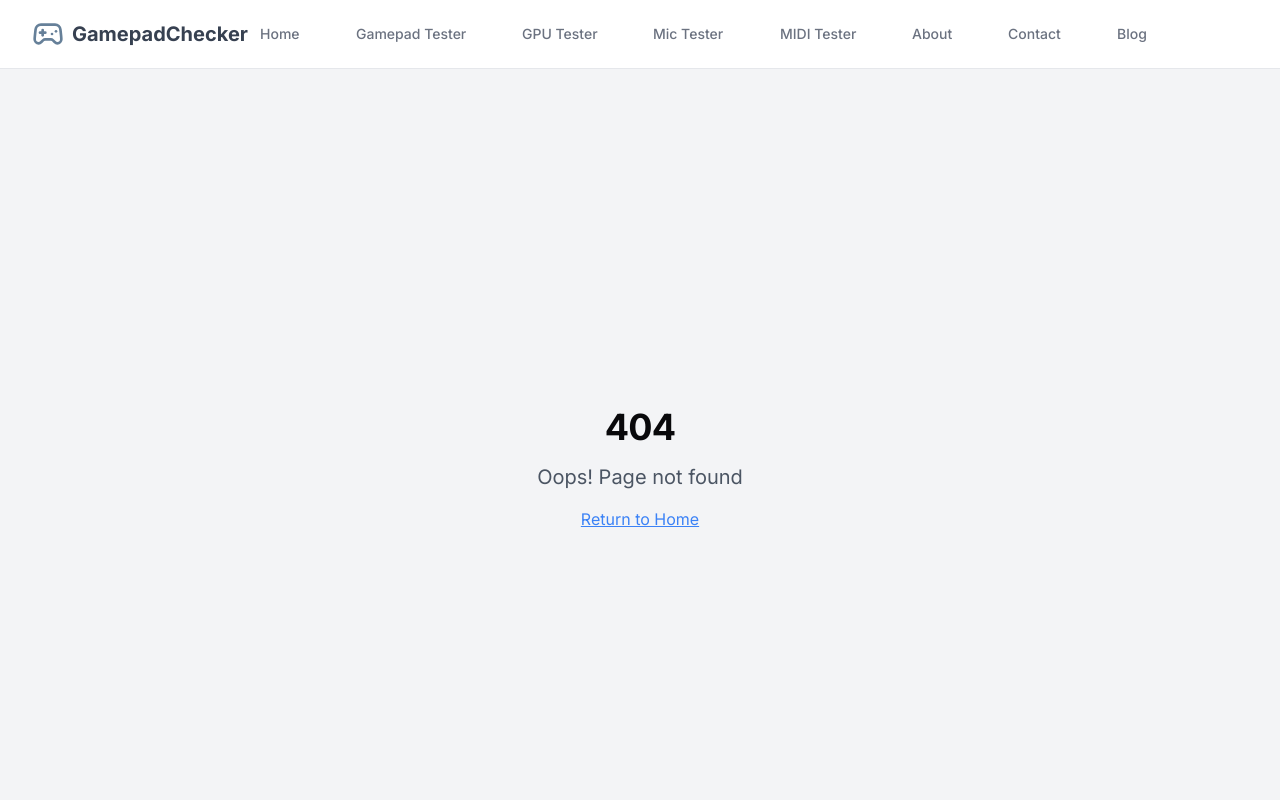
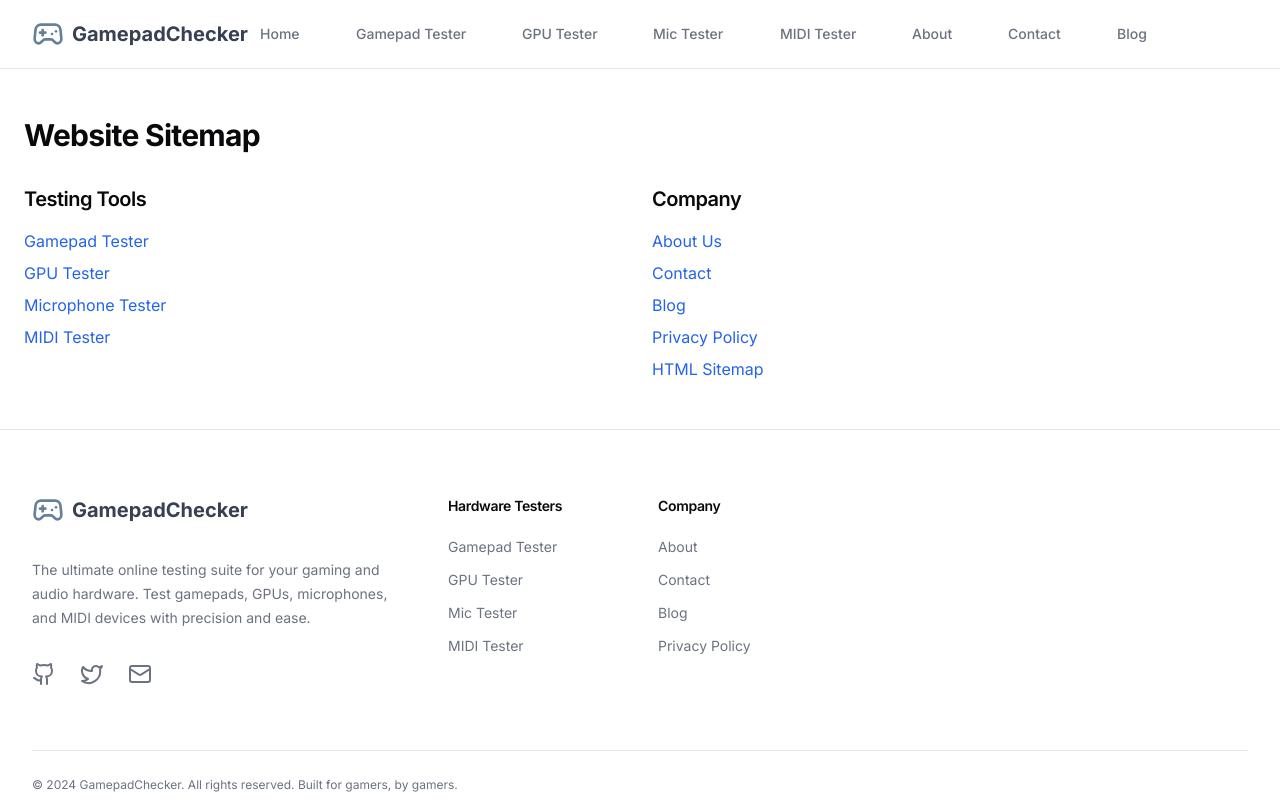
Before and after one commit to gen-tools/GamepadChecker, a React (Vite) app: page /sitemap in a window 1280 px wide. Shown: the top 800 px of the page. Built offline with nearby package versions, Linux system fonts and the light colour scheme.

Commit message:
Fix JSX syntax error in App.tsx

```diff
--- /dev/null
+++ b/client/pages/Sitemap.tsx
@@ -0,0 +1,28 @@
+export default function Sitemap() {
+  return (
+    <div className="container mx-auto px-6 py-12">
+      <h1 className="text-3xl font-bold mb-8">Website Sitemap</h1>
+      <div className="grid grid-cols-1 md:grid-cols-2 gap-6">
+        <div>
+          <h2 className="text-xl font-semibold mb-4">Testing Tools</h2>
+          <ul className="space-y-2">
+            <li><a href="/gamepad-tester" className="text-blue-600 hover:underline">Gamepad Tester</a></li>
+            <li><a href="/gpu-tester" className="text-blue-600 hover:underline">GPU Tester</a></li>
+            <li><a href="/mic-tester" className="text-blue-600 hover:underline">Microphone Tester</a></li>
+            <li><a href="/midi-tester" className="text-blue-600 hover:underline">MIDI Tester</a></li>
+          </ul>
+        </div>
+        <div>
+          <h2 className="text-xl font-semibold mb-4">Company</h2>
+          <ul className="space-y-2">
+            <li><a href="/about" className="text-blue-600 hover:underline">About Us</a></li>
+            <li><a href="/contact" className="text-blue-600 hover:underline">Contact</a></li>
+            <li><a href="/blog" className="text-blue-600 hover:underline">Blog</a></li>
+            <li><a href="/privacy" className="text-blue-600 hover:underline">Privacy Policy</a></li>
+            <li><a href="/sitemap" className="text-blue-600 hover:underline">HTML Sitemap</a></li>
+          </ul>
+        </div>
+      </div>
+    </div>
+  );
+}
--- a/src/App.tsx
+++ b/src/App.tsx
@@ -7,7 +7,7 @@ import { QueryClient, QueryClientProvider } from "@tanstack/react-query";
 import { BrowserRouter, Routes, Route } from "react-router-dom";
 import { ThemeProvider } from "@/contexts/ThemeContext";
 import { Layout } from "@/components/Layout";
-import ScrollToTop from "@/components/ScrollToTop"; // <-- IMPORT THE NEW COMPONENT
+import ScrollToTop from "@/components/ScrollToTop";
 
 // Import all your page components
 import Index from "@/pages/Index";
@@ -23,6 +23,7 @@ import GamepadTesterGuide from "@/pages/GamepadTesterGuide";
 import GpuTesterGuide from "@/pages/GpuTesterGuide";
 import MicTesterGuide from "@/pages/MicTesterGuide";
 import MidiTesterGuide from "@/pages/MidiTesterGuide";
+import Sitemap from "@/pages/Sitemap";
 import NotFound from "@/pages/NotFound";
 
 const queryClient = new QueryClient();
@@ -37,10 +38,20 @@ const App = () => (
           <ScrollToTop />
           <Layout>
             <Routes>
-              {/* All your routes */}
               <Route path="/" element={<Index />} />
               <Route path="/gamepad-tester" element={<GamepadTester />} />
-              {/* ... other routes ... */}
+              <Route path="/gpu-tester" element={<GpuTester />} />
+              <Route path="/mic-tester" element={<MicTester />} />
+              <Route path="/midi-tester" element={<MidiTester />} />
+              <Route path="/about" element={<About />} />
+              <Route path="/contact" element={<Contact />} />
+              <Route path="/blog" element={<Blog />} />
+              <Route path="/privacy" element={<Privacy />} />
+              <Route path="/blog/gamepad-tester-guide" element={<GamepadTesterGuide />} />
+              <Route path="/blog/gpu-performance-testing" element={<GpuTesterGuide />} />
+              <Route path="/blog/microphone-testing-guide" element={<MicTesterGuide />} />
+              <Route path="/blog/midi-device-testing" element={<MidiTesterGuide />} />
+              <Route path="/sitemap" element={<Sitemap />} />
               <Route path="*" element={<NotFound />} />
             </Routes>
           </Layout>
@@ -50,5 +61,4 @@ const App = () => (
   </QueryClientProvider>
 );
 
-
 export default App;
```
Also changed, not shown: vercel.json.
